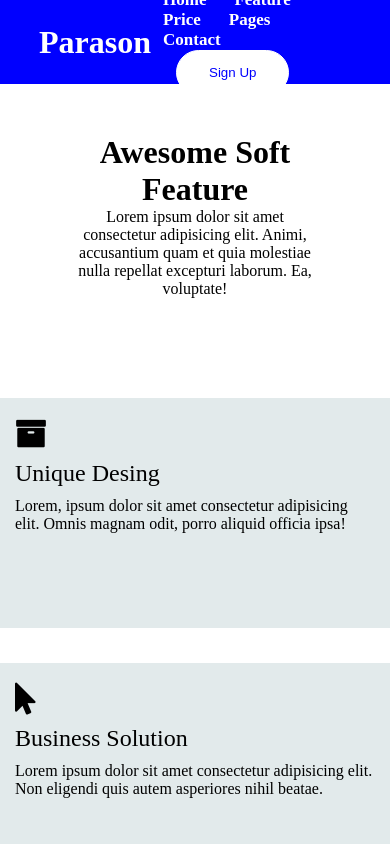
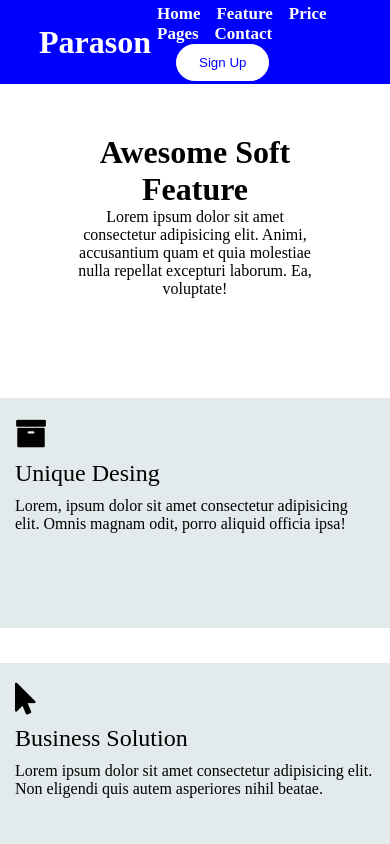
Before and after one commit to b4nan4/IT-Camp, a plain HTML site: page HTML-CSS/22. Cas/index.html in a window 390 px wide. Shown: the top 844 px of the page. Drawn offline with Linux system fonts and the light colour scheme.

Commit message:
22. Cas modify

```diff
--- a/HTML-CSS/22. Cas/style.css
+++ b/HTML-CSS/22. Cas/style.css
@@ -142,5 +142,11 @@ header .container .navbar a:hover {
         width: 90%;
     }
 
+    header .container .navbar a {
+        padding: 6px;
+    }
 
+    header .container .navbar button {
+        padding: 10px 22px;
+    }
 }
--- /dev/null
+++ b/HTML-CSS/23. Cas/style.css
@@ -0,0 +1,5 @@
+* {
+    margin: 0;
+    padding: 0;
+    box-sizing: border-box;
+}
```
Also changed, not shown: HTML-CSS/23. Cas/index.html (added, +23 -0 lines).
